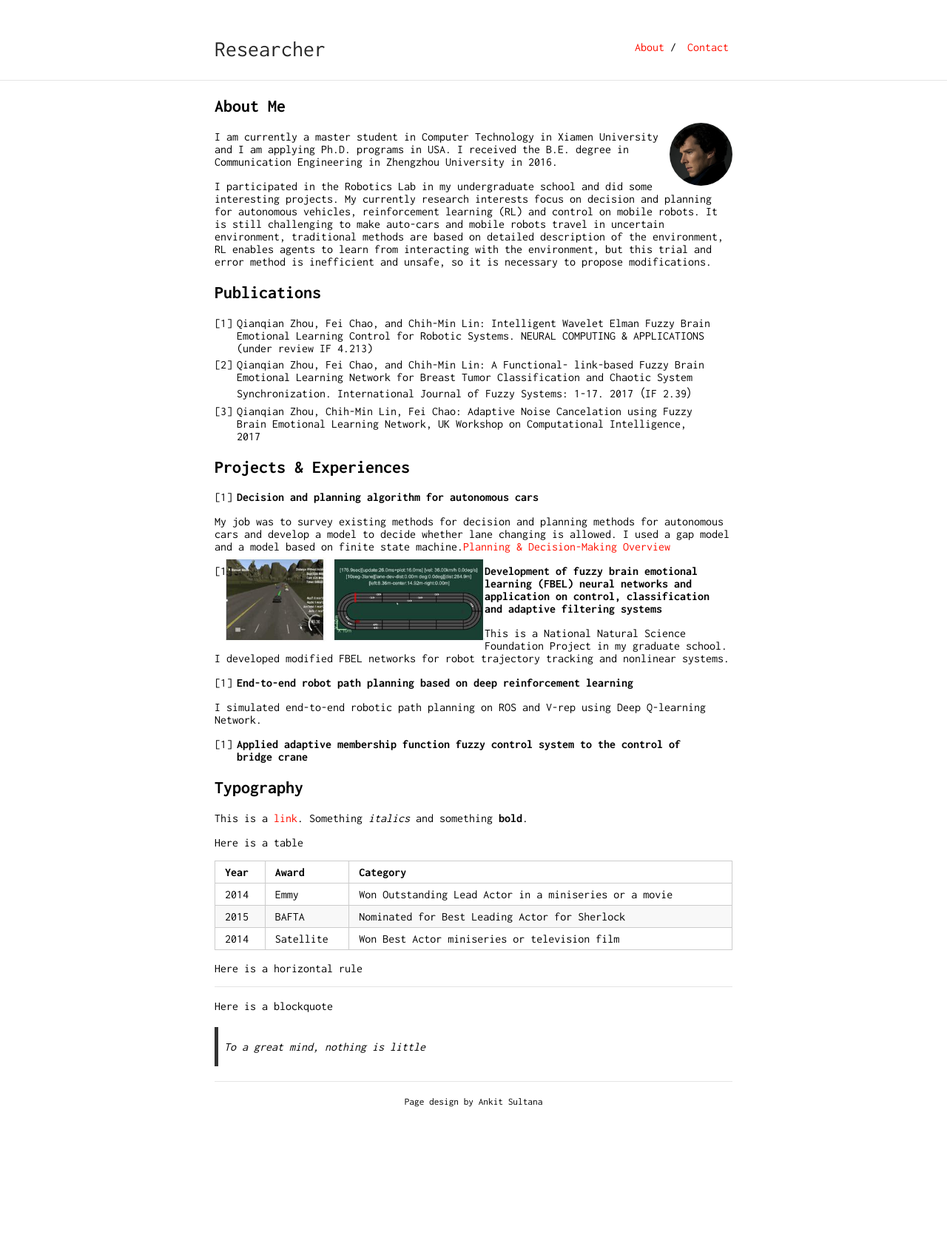
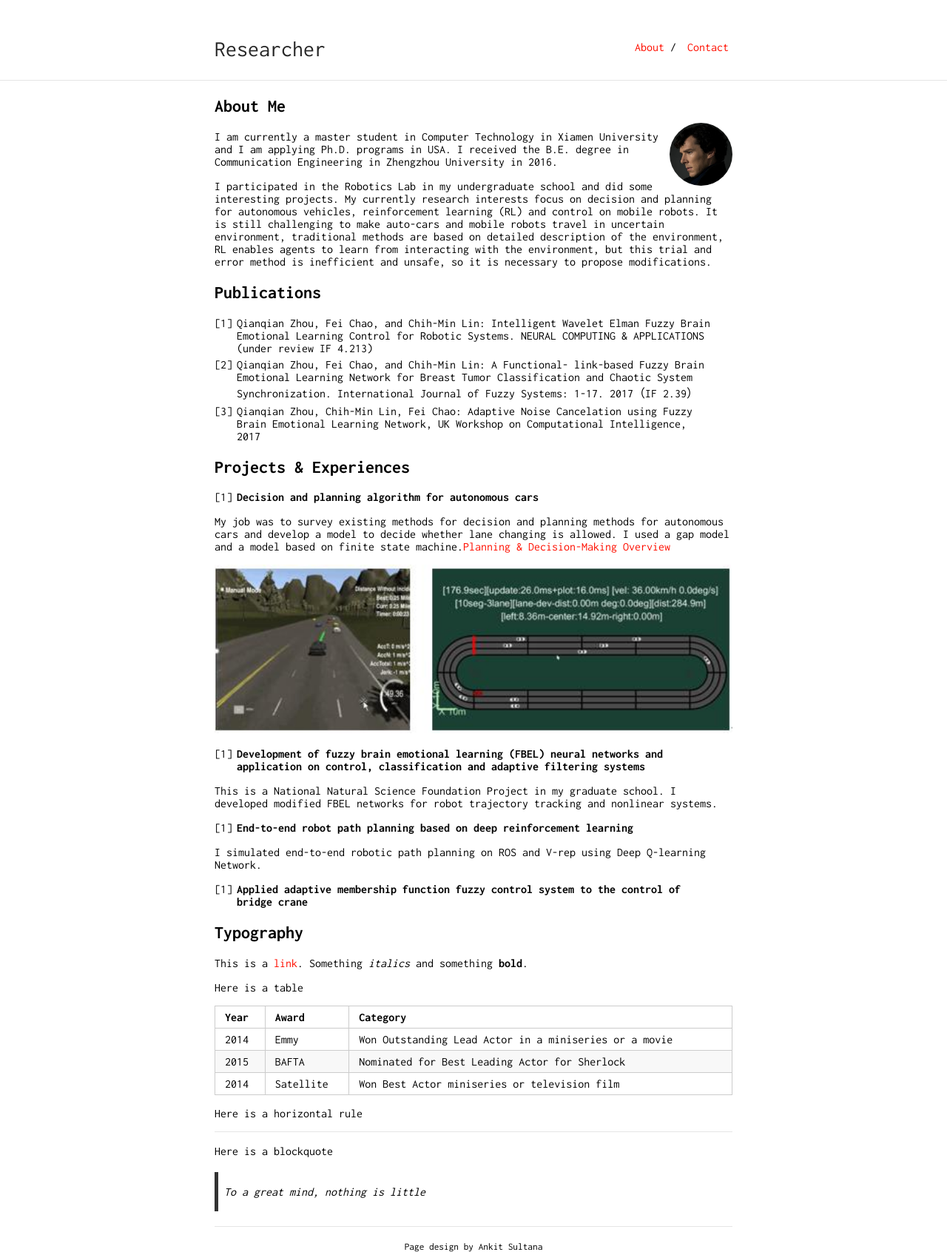
Before and after one commit to Zhouqianqian/Zhouqianqian.github.io, a Jekyll site: the page built from index.md, in a window 1280 px wide. Shown: the whole page at 74% size. Built offline with Jekyll 4.4.1, drawn with Linux system fonts in a browser that asks for light colours; our own code applies the rules of GitHub Pages for plain Markdown files; before the commit the page ends 1496 px from its top, so only the background shows below that.

Commit message:
delete div

```diff
--- a/index.md
+++ b/index.md
@@ -24,10 +24,8 @@ I participated in the Robotics Lab in my undergraduate school and did some inter
 
 My job was to survey existing methods for decision and planning methods for autonomous cars and develop a model to decide whether lane changing is allowed. I used a gap model and a model based on finite state machine.[Planning & Decision-Making Overview](Planning & Decision-Making Overview.png)
 
+<img src="uisee.jpg" />
 
-<div class="project-picture">
-<img src="uisee.jpg" />
-</div>
 
 
 
```
